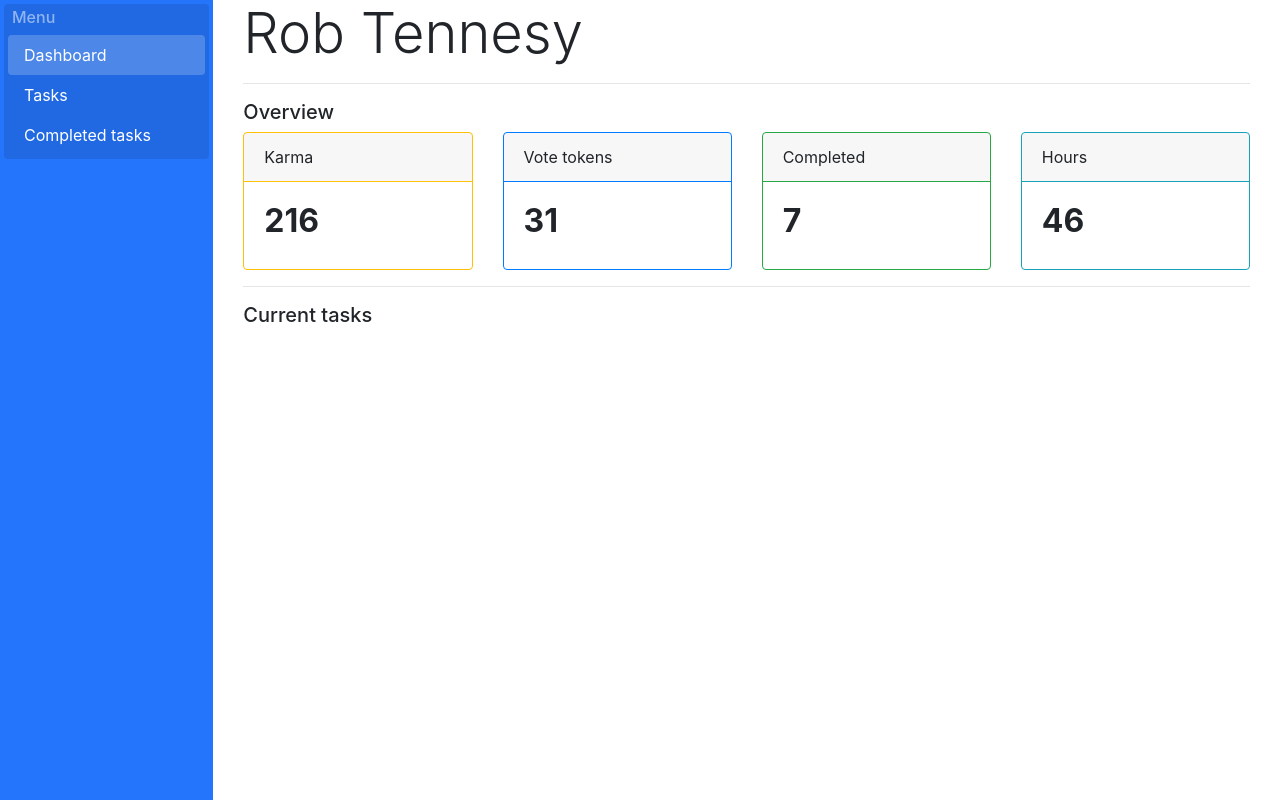
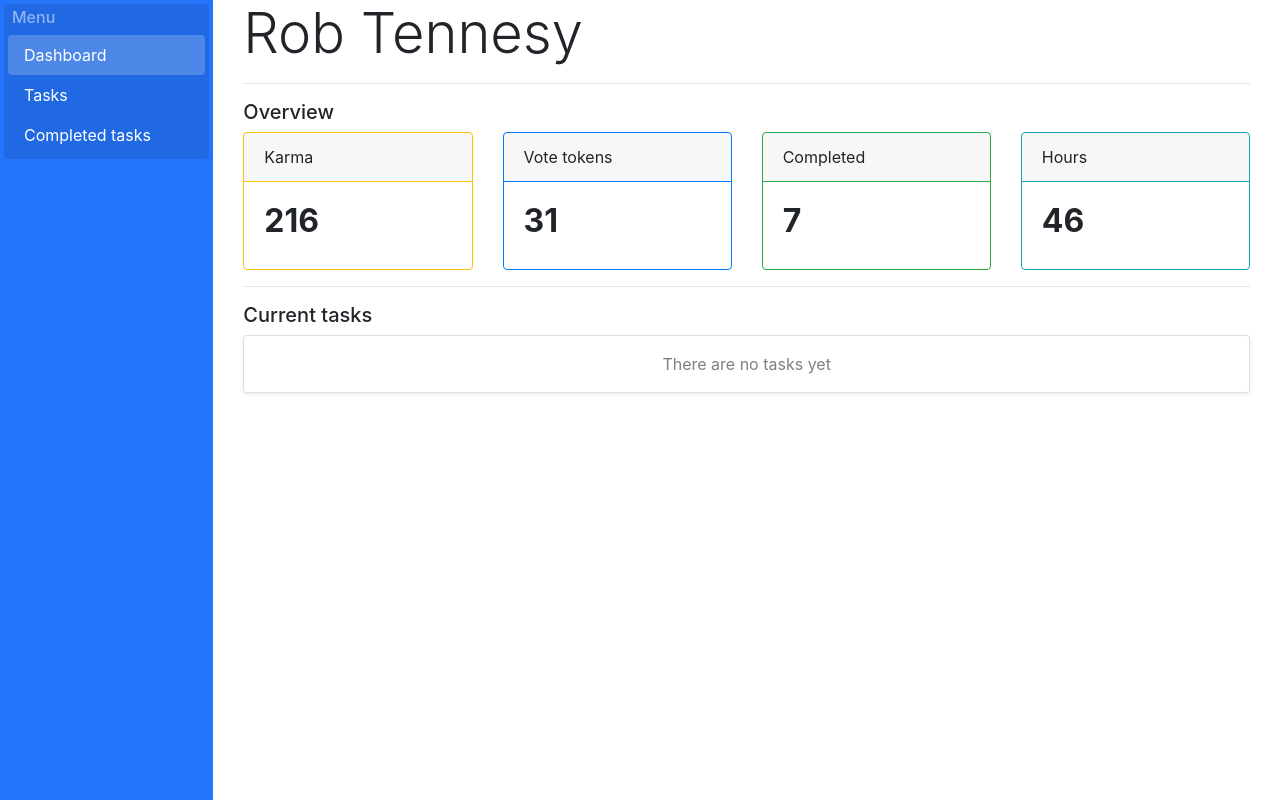
Before and after one commit to odysseyhack/tradisys-apg-s2w-web, a Vue app: page /customer in a window 1280 px wide. Built offline with nearby package versions, Linux system fonts and the light colour scheme.

Commit message:
added slot for empty tasks

```diff
--- a/src/views/inner/customer/Dashboard.vue
+++ b/src/views/inner/customer/Dashboard.vue
@@ -55,7 +55,9 @@
     <hr>
     <p class="h5">Current tasks</p>
 
-    <div v-for="item in tasksProgress"
+    <template v-if="tasksProgress.length > 0">
+      <div
+        v-for="item in tasksProgress"
         :key="item.name" class="shadow bg-light rounded">
         <b-card
           no-body
@@ -85,6 +87,16 @@
           </b-card-footer>
         </b-card>
       </div>
+    </template>
+    <template v-else>
+      <div class="shadow-sm bg-light rounded">
+        <b-card no-body class="text-center">
+          <div class="text-black-50 p-3">
+            There are no tasks yet
+          </div>
+        </b-card>
+      </div>
+    </template>
 
   </div>
 </template>
```
Lines whose indentation alone changed are shown as unchanged.
